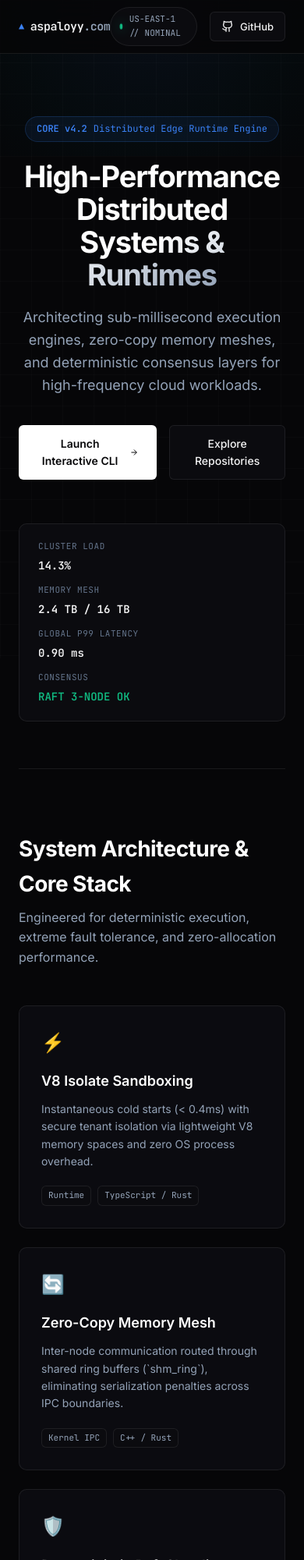
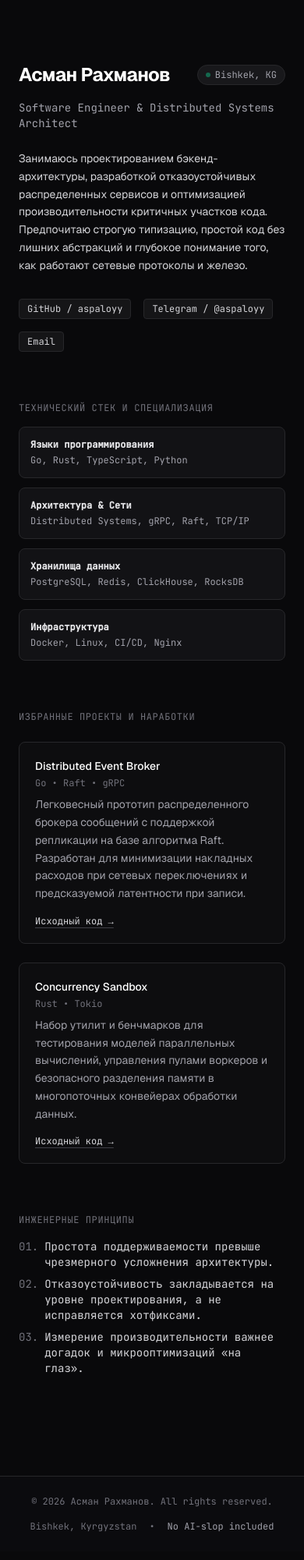
Before and after one commit to aspaloyy-cloud/aspaloyy.com, a plain HTML site: page index.html in a window 390 px wide. Shown: the top 2000 px of the page at 78% size. Drawn offline with nearby package versions, Linux system fonts and the light colour scheme.

Commit message:
Remove AI-slop: switch to clean engineering portfolio (Vercel/Linear style)

```diff
--- a/index.html
+++ b/index.html
@@ -1,242 +1,178 @@
 <!DOCTYPE html>
-<html lang="en" class="dark">
+<html lang="ru" class="dark">
 <head>
     <meta charset="UTF-8">
     <meta name="viewport" content="width=device-width, initial-scale=1.0">
-  <title>aspaloyy.com — Systems Architecture & Distributed Core</title>
+    <title>Асман Рахманов — Software & Systems Architect</title>
+    <meta name="description" content="Инженер-программист из Бишкека. Создаю бэкенд-системы, распределенные сервисы и низкоуровневые компоненты.">
+
+    <!-- Подключаем чистые современные шрифты без искусственных модификаций -->
     <link rel="preconnect" href="https://fonts.googleapis.com">
     <link rel="preconnect" href="https://fonts.gstatic.com" crossorigin>
-  <link href="https://fonts.googleapis.com/css2?family=Inter:wght@400;500;600;700&family=JetBrains+Mono:wght@400;500;600&display=swap" rel="stylesheet">
-  <link rel="stylesheet" href="assets/css/style.css">
+    <link href="https://fonts.googleapis.com/css2?family=Geist:wght@400;500;600;700&family=JetBrains+Mono:wght@400;500&display=swap" rel="stylesheet">
+
+    <script src="https://cdn.tailwindcss.com"></script>
+    <script>
+        tailwind.config = {
+            darkMode: 'class',
+            theme: {
+                extend: {
+                    fontFamily: {
+                        sans: ['Geist', '-apple-system', 'BlinkMacSystemFont', 'Segoe UI', 'Roboto', 'sans-serif'],
+                        mono: ['JetBrains Mono', 'monospace'],
+                    },
+                    colors: {
+                        background: '#09090b',
+                        surface: '#121215',
+                        border: '#27272a',
+                    }
+                }
+            }
+        }
+    </script>
 </head>
-<body>
+<body class="bg-background text-zinc-100 font-sans antialiased selection:bg-zinc-200 selection:text-zinc-900 min-h-screen flex flex-col justify-between">
 
-  <!-- Background grid & lighting effects -->
-  <div class="bg-grid"></div>
-  <div class="ambient-glow"></div>
+    <main class="max-w-2xl mx-auto px-6 py-20 md:py-28 w-full">
 
-  <!-- Header / Navigation -->
-  <header class="site-header">
-    <div class="container nav-container">
-      <a href="#" class="logo">
-        <span class="logo-mark">▲</span>
-        <span>aspaloyy<span class="logo-tld">.com</span></span>
+        <!-- Header / Hero -->
+        <header class="mb-16">
+            <div class="flex items-center justify-between mb-4">
+                <h1 class="text-2xl md:text-3xl font-bold tracking-tight text-white">
+                    Асман Рахманов
+                </h1>
+                <span class="inline-flex items-center gap-1.5 text-xs font-mono px-2.5 py-1 rounded-full bg-zinc-900 border border-zinc-800 text-zinc-400">
+                    <span class="w-1.5 h-1.5 rounded-full bg-emerald-500 animate-pulse"></span>
+                    Bishkek, KG
+                </span>
+            </div>
+
+            <p class="text-zinc-400 font-mono text-sm mb-6">
+                Software Engineer & Distributed Systems Architect
+            </p>
+
+            <p class="text-zinc-300 leading-relaxed text-sm md:text-base mb-8">
+                Занимаюсь проектированием бэкенд-архитектуры, разработкой отказоустойчивых распределенных сервисов и оптимизацией производительности критичных участков кода. Предпочитаю строгую типизацию, простой код без лишних абстракций и глубокое понимание того, как работают сетевые протоколы и железо.
+            </p>
+
+            <!-- Links / Contacts -->
+            <div class="flex flex-wrap items-center gap-4 text-xs font-mono">
+                <a href="https://github.com/aspaloyy" target="_blank" rel="noopener noreferrer" class="text-zinc-300 hover:text-white transition-colors flex items-center gap-1.5 py-1 px-2.5 rounded bg-zinc-900/80 border border-zinc-800 hover:border-zinc-700">
+                    GitHub / aspaloyy
                 </a>
-      <nav class="nav-links">
-        <a href="#overview" class="nav-link active">Overview</a>
-        <a href="#architecture" class="nav-link">Architecture</a>
-        <a href="#terminal-section" class="nav-link">CLI / Terminal</a>
-        <a href="#projects" class="nav-link">Projects</a>
-      </nav>
-      <div class="header-actions">
-        <div class="status-indicator">
-          <span class="pulse-dot"></span>
-          <span class="status-text">US-EAST-1 // NOMINAL</span>
-        </div>
-        <a href="https://github.com/aspaloyy" target="_blank" rel="noopener" class="btn-github">
-          <svg width="16" height="16" viewBox="0 0 24 24" fill="none" stroke="currentColor" stroke-width="2"><path d="M15 22v-4a4.8 4.8 0 0 0-1-3.5c3 0 6-2 6-5.5.08-1.25-.27-2.48-1-3.5.28-1.15.28-2.35 0-3.5 0 0-1 0-3 1.5-2.64-.5-5.36-.5-8 0C6 2 5 2 5 2c-.3 1.15-.3 2.35 0 3.5A5.403 5.403 0 0 0 4 9c0 3.5 3 5.5 6 5.5-.39.49-.68 1.05-.85 1.65-.17.6-.22 1.23-.15 1.85v4"></path><path d="M9 18c-4.51 2-5-2-7-2"></path></svg>
-          <span>GitHub</span>
+                <a href="https://t.me/aspaloyy" target="_blank" rel="noopener noreferrer" class="text-zinc-300 hover:text-white transition-colors flex items-center gap-1.5 py-1 px-2.5 rounded bg-zinc-900/80 border border-zinc-800 hover:border-zinc-700">
+                    Telegram / @aspaloyy
                 </a>
-      </div>
+                <a href="mailto:contact@aspaloyy.com" class="text-zinc-300 hover:text-white transition-colors flex items-center gap-1.5 py-1 px-2.5 rounded bg-zinc-900/80 border border-zinc-800 hover:border-zinc-700">
+                    Email
+                </a>
             </div>
         </header>
 
-  <!-- Main Content -->
-  <main class="container main-content">
-
-    <!-- Hero Section -->
-    <section id="overview" class="hero-section">
-      <div class="hero-badge">
-        <span class="badge-tag">CORE v4.2</span>
-        <span class="badge-text">Distributed Edge Runtime Engine</span>
+        <!-- Technical Stack -->
+        <section class="mb-16">
+            <h2 class="text-xs font-mono uppercase tracking-wider text-zinc-500 mb-4">
+                Технический стек и специализация
+            </h2>
+            <div class="grid grid-cols-1 sm:grid-cols-2 gap-3 text-xs font-mono">
+                <div class="p-3.5 bg-surface border border-border rounded-lg">
+                    <div class="text-zinc-200 font-semibold mb-1">Языки программирования</div>
+                    <div class="text-zinc-400">Go, Rust, TypeScript, Python</div>
                 </div>
-      <h1 class="hero-title">
-        High-Performance Distributed <span class="gradient-text">Systems & Runtimes</span>
-      </h1>
-      <p class="hero-description">
-        Architecting sub-millisecond execution engines, zero-copy memory meshes, and deterministic consensus layers for high-frequency cloud workloads.
-      </p>
-
-      <div class="hero-cta">
-        <a href="#terminal-section" class="btn btn-primary">
-          <span>Launch Interactive CLI</span>
-          <svg width="16" height="16" viewBox="0 0 24 24" fill="none" stroke="currentColor" stroke-width="2"><path d="M5 12h14M12 5l7 7-7 7"/></svg>
-        </a>
-        <a href="https://github.com/aspaloyy" target="_blank" rel="noopener" class="btn btn-secondary">
-          <span>Explore Repositories</span>
-        </a>
+                <div class="p-3.5 bg-surface border border-border rounded-lg">
+                    <div class="text-zinc-200 font-semibold mb-1">Архитектура & Сети</div>
+                    <div class="text-zinc-400">Distributed Systems, gRPC, Raft, TCP/IP</div>
                 </div>
-
-      <!-- Live Metrics Bar -->
-      <div class="metrics-bar">
-        <div class="metric-item">
-          <span class="metric-label">CLUSTER LOAD</span>
-          <span class="metric-value" id="metric-cpu">14.2%</span>
+                <div class="p-3.5 bg-surface border border-border rounded-lg">
+                    <div class="text-zinc-200 font-semibold mb-1">Хранилища данных</div>
+                    <div class="text-zinc-400">PostgreSQL, Redis, ClickHouse, RocksDB</div>
                 </div>
-        <div class="metric-divider"></div>
-        <div class="metric-item">
-          <span class="metric-label">MEMORY MESH</span>
-          <span class="metric-value" id="metric-mem">2.4 TB / 16 TB</span>
-        </div>
-        <div class="metric-divider"></div>
-        <div class="metric-item">
-          <span class="metric-label">GLOBAL P99 LATENCY</span>
-          <span class="metric-value" id="metric-latency">0.82 ms</span>
-        </div>
-        <div class="metric-divider"></div>
-        <div class="metric-item">
-          <span class="metric-label">CONSENSUS</span>
-          <span class="metric-value text-success">RAFT 3-NODE OK</span>
+                <div class="p-3.5 bg-surface border border-border rounded-lg">
+                    <div class="text-zinc-200 font-semibold mb-1">Инфраструктура</div>
+                    <div class="text-zinc-400">Docker, Linux, CI/CD, Nginx</div>
                 </div>
             </div>
         </section>
 
-    <!-- Architecture Section -->
-    <section id="architecture" class="section">
-      <div class="section-header">
-        <h2>System Architecture & Core Stack</h2>
-        <p>Engineered for deterministic execution, extreme fault tolerance, and zero-allocation performance.</p>
+        <!-- Selected Projects -->
+        <section class="mb-16">
+            <h2 class="text-xs font-mono uppercase tracking-wider text-zinc-500 mb-6">
+                Избранные проекты и наработки
+            </h2>
+
+            <div class="space-y-6">
+                <!-- Project 1 -->
+                <article class="group relative bg-surface/50 border border-border hover:border-zinc-700 transition-colors p-5 rounded-lg">
+                    <div class="flex flex-col sm:flex-row sm:items-baseline justify-between gap-1 mb-2">
+                        <h3 class="font-medium text-white text-sm md:text-base flex items-center gap-2">
+                            Distributed Event Broker
+                        </h3>
+                        <span class="text-xs font-mono text-zinc-500">Go • Raft • gRPC</span>
                     </div>
+                    <p class="text-zinc-400 text-sm leading-relaxed mb-4">
+                        Легковесный прототип распределенного брокера сообщений с поддержкой репликации на базе алгоритма Raft. Разработан для минимизации накладных расходов при сетевых переключениях и предсказуемой латентности при записи.
+                    </p>
+                    <div class="flex items-center gap-4 text-xs font-mono">
+                        <a href="https://github.com/aspaloyy" target="_blank" rel="noopener noreferrer" class="text-zinc-300 hover:text-white underline underline-offset-4 decoration-zinc-700 hover:decoration-white transition-colors">
+                            Исходный код →
+                        </a>
+                    </div>
+                </article>
 
-      <div class="grid-cards">
-        <div class="card spotlight-card">
-          <div class="card-icon">⚡</div>
-          <h3>V8 Isolate Sandboxing</h3>
-          <p>Instantaneous cold starts (&lt; 0.4ms) with secure tenant isolation via lightweight V8 memory spaces and zero OS process overhead.</p>
-          <div class="card-footer">
-            <span class="tag">Runtime</span>
-            <span class="tag">TypeScript / Rust</span>
+                <!-- Project 2 -->
+                <article class="group relative bg-surface/50 border border-border hover:border-zinc-700 transition-colors p-5 rounded-lg">
+                    <div class="flex flex-col sm:flex-row sm:items-baseline justify-between gap-1 mb-2">
+                        <h3 class="font-medium text-white text-sm md:text-base flex items-center gap-2">
+                            Concurrency Sandbox
+                        </h3>
+                        <span class="text-xs font-mono text-zinc-500">Rust • Tokio</span>
                     </div>
+                    <p class="text-zinc-400 text-sm leading-relaxed mb-4">
+                        Набор утилит и бенчмарков для тестирования моделей параллельных вычислений, управления пулами воркеров и безопасного разделения памяти в многопоточных конвейерах обработки данных.
+                    </p>
+                    <div class="flex items-center gap-4 text-xs font-mono">
+                        <a href="https://github.com/aspaloyy" target="_blank" rel="noopener noreferrer" class="text-zinc-300 hover:text-white underline underline-offset-4 decoration-zinc-700 hover:decoration-white transition-colors">
+                            Исходный код →
+                        </a>
                     </div>
-
-        <div class="card spotlight-card">
-          <div class="card-icon">🔄</div>
-          <h3>Zero-Copy Memory Mesh</h3>
-          <p>Inter-node communication routed through shared ring buffers (`shm_ring`), eliminating serialization penalties across IPC boundaries.</p>
-          <div class="card-footer">
-            <span class="tag">Kernel IPC</span>
-            <span class="tag">C++ / Rust</span>
-          </div>
-        </div>
-
-        <div class="card spotlight-card">
-          <div class="card-icon">🛡️</div>
-          <h3>Deterministic Raft Sharding</h3>
-          <p>Strongly consistent distributed state storage with automated failover and epoch-based rebalancing for high-availability clusters.</p>
-          <div class="card-footer">
-            <span class="tag">Consensus</span>
-            <span class="tag">Go / Raft</span>
-          </div>
-        </div>
+                </article>
             </div>
         </section>
 
-    <!-- Interactive Terminal Section -->
-    <section id="terminal-section" class="section">
-      <div class="section-header">
-        <h2>Interactive Cluster CLI</h2>
-        <p>Execute live diagnostic commands against the distributed runtime node.</p>
-      </div>
-
-      <div class="terminal-window">
-        <div class="terminal-header">
-          <div class="terminal-dots">
-            <span class="dot dot-red"></span>
-            <span class="dot dot-yellow"></span>
-            <span class="dot dot-green"></span>
-          </div>
-          <div class="terminal-title">aspaloyy@edge-node-01:~</div>
-          <div class="terminal-actions">
-            <button id="terminal-clear" class="terminal-btn">Clear</button>
-          </div>
-        </div>
-        <div class="terminal-body" id="terminal-output">
-          <div class="terminal-line text-muted">ASPALOYY Edge Runtime CLI v4.2.0 (x86_64-linux-gnu)</div>
-          <div class="terminal-line text-muted">Type <span class="text-accent">help</span> to view available system commands.</div>
-          <div class="terminal-line">&nbsp;</div>
-        </div>
-        <div class="terminal-prompt-row">
-          <span class="prompt-symbol">❯</span>
-          <input type="text" id="terminal-input" placeholder="Type a command (e.g. status, metrics, deploy, benchmark)..." autocomplete="off" spellcheck="false">
-        </div>
-      </div>
-    </section>
-
-    <!-- Featured Projects Section -->
-    <section id="projects" class="section">
-      <div class="section-header">
-        <h2>Featured Distributed Repositories</h2>
-        <p>Production-grade open-source components powering high-frequency infrastructure.</p>
-      </div>
-
-      <div class="projects-grid">
-        <div class="project-card spotlight-card">
-          <div class="project-header">
-            <h3>Edge Runtime Core</h3>
-            <span class="version-badge">v1.4.0</span>
-          </div>
-          <p>Sub-millisecond cold start execution engine designed for high-frequency distributed workloads and serverless functions.</p>
-          <div class="project-code-snippet">
-            <code>cargo run --release --features="zero-copy"</code>
-            <button class="copy-btn" data-clipboard="cargo run --release --features=&quot;zero-copy&quot;">Copy</button>
-          </div>
-          <div class="project-footer">
-            <span class="lang-dot rust"></span> Rust
-            <span class="stars">★ 1.4k</span>
-          </div>
-        </div>
-
-        <div class="project-card spotlight-card">
-          <div class="project-header">
-            <h3>Telemetry Mesh</h3>
-            <span class="version-badge">v0.9.2</span>
-          </div>
-          <p>Real-time metrics aggregator and distributed observability pipeline with zero-copy buffer pools and OpenTelemetry compliance.</p>
-          <div class="project-code-snippet">
-            <code>npm install @aspaloyy/telemetry-mesh</code>
-            <button class="copy-btn" data-clipboard="npm install @aspaloyy/telemetry-mesh">Copy</button>
-          </div>
-          <div class="project-footer">
-            <span class="lang-dot ts"></span> TypeScript
-            <span class="stars">★ 890</span>
-          </div>
-        </div>
-
-        <div class="project-card spotlight-card">
-          <div class="project-header">
-            <h3>Storage Shard Engine</h3>
-            <span class="version-badge">v2.1.0</span>
-          </div>
-          <p>Deterministic consensus storage layer leveraging RAFT protocol for high-availability partitioned multi-region clusters.</p>
-          <div class="project-code-snippet">
-            <code>go get github.com/aspaloyy/shard-engine</code>
-            <button class="copy-btn" data-clipboard="go get github.com/aspaloyy/shard-engine">Copy</button>
-          </div>
-          <div class="project-footer">
-            <span class="lang-dot go"></span> Go
-            <span class="stars">★ 2.1k</span>
-          </div>
-        </div>
-      </div>
+        <!-- Principles -->
+        <section class="mb-12">
+            <h2 class="text-xs font-mono uppercase tracking-wider text-zinc-500 mb-4">
+                Инженерные принципы
+            </h2>
+            <ul class="space-y-2 text-sm text-zinc-300 font-mono">
+                <li class="flex items-start gap-2">
+                    <span class="text-zinc-500">01.</span>
+                    <span>Простота поддерживаемости превыше чрезмерного усложнения архитектуры.</span>
+                </li>
+                <li class="flex items-start gap-2">
+                    <span class="text-zinc-500">02.</span>
+                    <span>Отказоустойчивость закладывается на уровне проектирования, а не исправляется хотфиксами.</span>
+                </li>
+                <li class="flex items-start gap-2">
+                    <span class="text-zinc-500">03.</span>
+                    <span>Измерение производительности важнее догадок и микрооптимизаций «на глаз».</span>
+                </li>
+            </ul>
         </section>
 
     </main>
 
     <!-- Footer -->
-  <footer class="site-footer">
-    <div class="container footer-container">
-      <div class="footer-left">
-        <span class="logo-mark">▲</span>
-        <span>© 2026 aspaloyy.com. All rights reserved.</span>
-      </div>
-      <div class="footer-links">
-        <a href="https://github.com/aspaloyy" target="_blank" rel="noopener">GitHub</a>
-        <a href="mailto:contact@aspaloyy.com">Contact</a>
-        <a href="#overview">Back to top ↑</a>
+    <footer class="border-t border-border bg-surface/30 py-6 px-6">
+        <div class="max-w-2xl mx-auto flex flex-col sm:flex-row items-center justify-between gap-4 text-xs font-mono text-zinc-500">
+            <div>© 2026 Асман Рахманов. All rights reserved.</div>
+            <div class="flex items-center gap-4">
+                <span>Bishkek, Kyrgyzstan</span>
+                <span>•</span>
+                <span class="text-zinc-400">No AI-slop included</span>
             </div>
         </div>
     </footer>
 
-  <script src="assets/js/app.js"></script>
 </body>
 </html>
```
Lines whose indentation alone changed are shown as unchanged.
